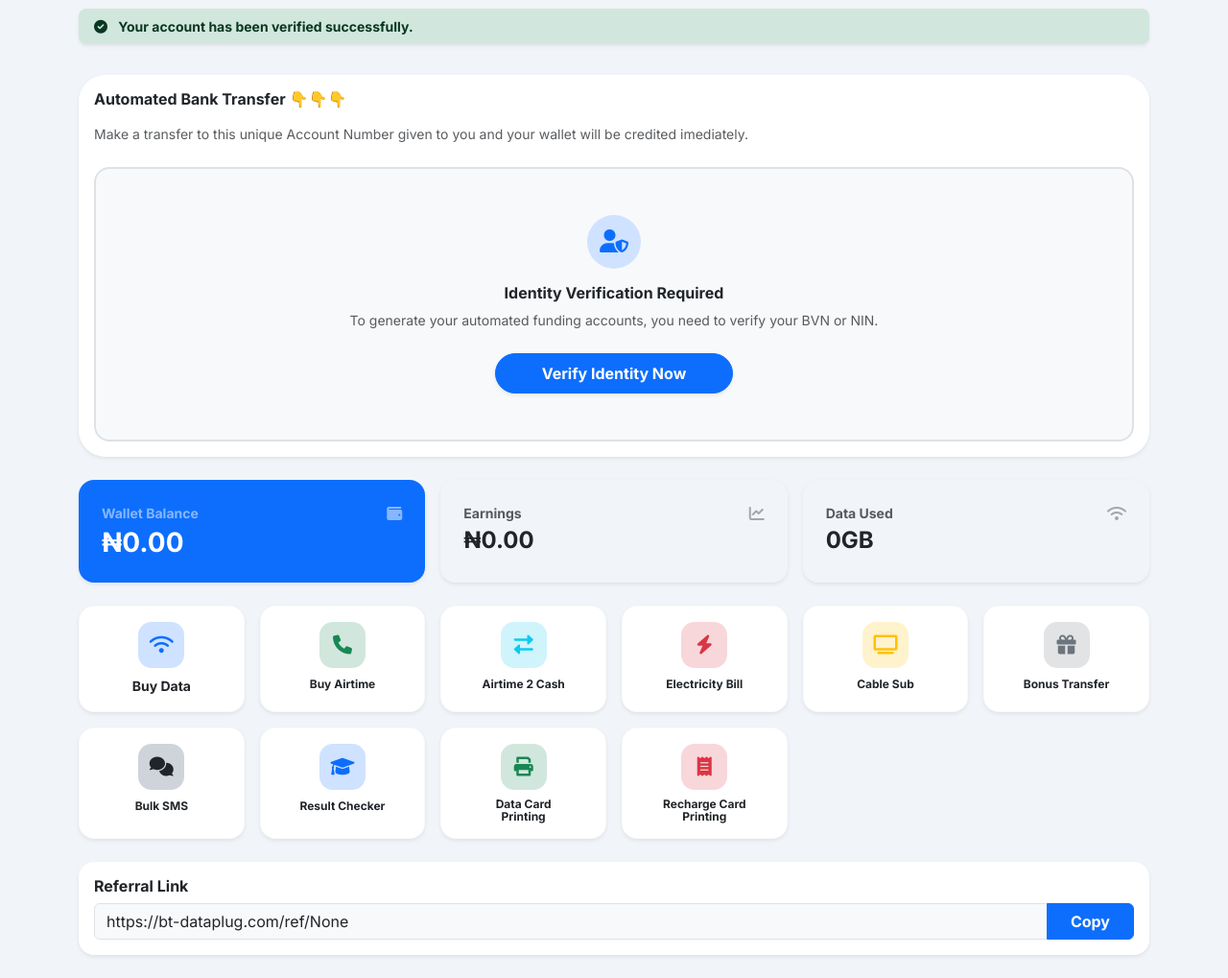
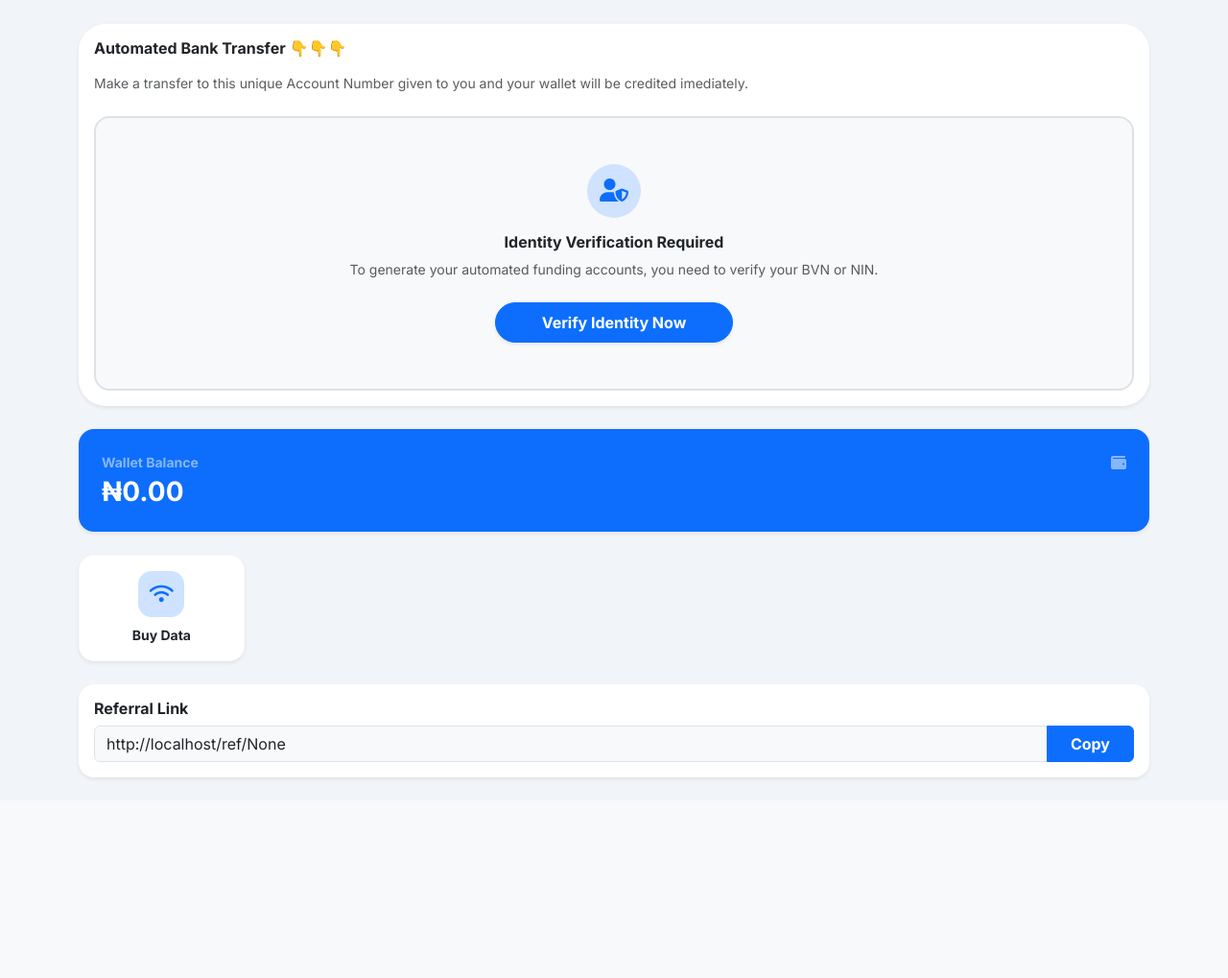
Before and after one commit to Yusuf-Babagana/bt-dataplug, a Django app: template vtu_app/templates/vtu_app/dashboard.html in a window 1280 px wide. Shown: the part 974-1993 px from the top of the page at 96% size. After the commit the page ends 1787 px from the top, so only its background shows below. Run offline with Django 5.2, Linux system fonts and the light colour scheme; the template is opened without the code that fills it, so the values that code supplies are empty; some libraries are stand-ins or nearby versions.

Commit message:
changed the dashboard.html

```diff
--- a/vtu_app/templates/vtu_app/dashboard.html
+++ b/vtu_app/templates/vtu_app/dashboard.html
@@ -19,9 +19,11 @@
         </div>
         {% endif %}
 
+        {% if user.profile.kyc_verified %}
         <div class="alert alert-success border-0 shadow-sm rounded-3 py-2 px-3 fw-bold small">
             <i class="fa fa-check-circle me-2"></i> Your account has been verified successfully.
         </div>
+        {% endif %}
     </div>
 </div>
 
@@ -72,31 +74,13 @@
 </div>
 
 <div class="row g-2 g-md-3 mb-4">
-    <div class="col-12 col-lg-4">
+    <div class="col-12">
         <div class="card border-0 shadow-sm bg-primary text-white p-3 p-md-4 h-100 rounded-4">
             <div class="d-flex justify-content-between align-items-center mb-1">
                 <span class="small text-white-50 fw-bold">Wallet Balance</span>
                 <i class="fa fa-wallet text-white-50"></i>
             </div>
             <h3 class="fw-bold mb-0">₦{{ user.profile.wallet_balance|default:"0.00" }}</h3>
-        </div>
-    </div>
-    <div class="col-6 col-lg-4">
-        <div class="card border-0 shadow-sm p-3 p-md-4 h-100 rounded-4" style="background-color: #f1f5f9;">
-            <div class="d-flex justify-content-between align-items-center mb-1">
-                <span class="small text-muted fw-bold">Earnings</span>
-                <i class="fa fa-chart-line text-muted opacity-50"></i>
-            </div>
-            <h4 class="fw-bold mb-0 text-dark">₦0.00</h4>
-        </div>
-    </div>
-    <div class="col-6 col-lg-4">
-        <div class="card border-0 shadow-sm p-3 p-md-4 h-100 rounded-4" style="background-color: #f1f5f9;">
-            <div class="d-flex justify-content-between align-items-center mb-1">
-                <span class="small text-muted fw-bold">Data Used</span>
-                <i class="fa fa-wifi text-muted opacity-50"></i>
-            </div>
-            <h4 class="fw-bold mb-0 text-dark">0GB</h4>
         </div>
     </div>
 </div>
@@ -152,84 +136,13 @@
             </div>
         </a>
     </div>
-    <div class="col-4 col-md-3 col-lg-2 text-center">
-        <div class="card shadow-sm p-3 action-card h-100">
-            <div class="action-icon bg-success-subtle text-success mb-2">
-                <i class="fa fa-phone fa-lg"></i>
-            </div>
-            <p class="small fw-bold mb-0" style="font-size: 0.75rem;">Buy Airtime</p>
-        </div>
-    </div>
-    <div class="col-4 col-md-3 col-lg-2 text-center">
-        <div class="card shadow-sm p-3 action-card h-100">
-            <div class="action-icon bg-info-subtle text-info mb-2">
-                <i class="fa fa-exchange-alt fa-lg"></i>
-            </div>
-            <p class="small fw-bold mb-0" style="font-size: 0.75rem;">Airtime 2 Cash</p>
-        </div>
-    </div>
-    <div class="col-4 col-md-3 col-lg-2 text-center">
-        <div class="card shadow-sm p-3 action-card h-100">
-            <div class="action-icon bg-danger-subtle text-danger mb-2">
-                <i class="fa fa-bolt fa-lg"></i>
-            </div>
-            <p class="small fw-bold mb-0" style="font-size: 0.75rem;">Electricity Bill</p>
-        </div>
-    </div>
-    <div class="col-4 col-md-3 col-lg-2 text-center">
-        <div class="card shadow-sm p-3 action-card h-100">
-            <div class="action-icon bg-warning-subtle text-warning mb-2">
-                <i class="fa fa-tv fa-lg"></i>
-            </div>
-            <p class="small fw-bold mb-0" style="font-size: 0.75rem;">Cable Sub</p>
-        </div>
-    </div>
-    <div class="col-4 col-md-3 col-lg-2 text-center">
-        <div class="card shadow-sm p-3 action-card h-100">
-            <div class="action-icon bg-secondary-subtle text-secondary mb-2">
-                <i class="fa fa-gift fa-lg"></i>
-            </div>
-            <p class="small fw-bold mb-0" style="font-size: 0.75rem;">Bonus Transfer</p>
-        </div>
-    </div>
-    <div class="col-4 col-md-3 col-lg-2 text-center">
-        <div class="card shadow-sm p-3 action-card h-100">
-            <div class="action-icon bg-dark-subtle text-dark mb-2">
-                <i class="fa fa-comments fa-lg"></i>
-            </div>
-            <p class="small fw-bold mb-0" style="font-size: 0.75rem;">Bulk SMS</p>
-        </div>
-    </div>
-    <div class="col-4 col-md-3 col-lg-2 text-center">
-        <div class="card shadow-sm p-3 action-card h-100">
-            <div class="action-icon bg-primary-subtle text-primary mb-2">
-                <i class="fa fa-graduation-cap fa-lg"></i>
-            </div>
-            <p class="small fw-bold mb-0" style="font-size: 0.75rem;">Result Checker</p>
-        </div>
-    </div>
-    <div class="col-4 col-md-3 col-lg-2 text-center">
-        <div class="card shadow-sm p-3 action-card h-100">
-            <div class="action-icon bg-success-subtle text-success mb-2">
-                <i class="fa fa-print fa-lg"></i>
-            </div>
-            <p class="small fw-bold mb-0" style="font-size: 0.75rem; line-height: 1.1;">Data Card<br>Printing</p>
-        </div>
-    </div>
-    <div class="col-4 col-md-3 col-lg-2 text-center">
-        <div class="card shadow-sm p-3 action-card h-100">
-            <div class="action-icon bg-danger-subtle text-danger mb-2">
-                <i class="fa fa-receipt fa-lg"></i>
-            </div>
-            <p class="small fw-bold mb-0" style="font-size: 0.75rem; line-height: 1.1;">Recharge Card<br>Printing</p>
-        </div>
-    </div>
+    <!-- Add more services as they are implemented -->
 </div>
 
 <div class="card border-0 shadow-sm mt-4 p-3 rounded-4">
     <h6 class="fw-bold text-dark">Referral Link</h6>
     <div class="input-group">
-        <input type="text" class="form-control bg-light" value="https://bt-dataplug.com/ref/{{ user.id }}" readonly
+        <input type="text" class="form-control bg-light" value="{{ request.scheme }}://{{ request.get_host }}/ref/{{ user.id }}" readonly
             id="refLink">
         <button class="btn btn-primary fw-bold px-4"
             onclick="copyToClipboard(document.getElementById('refLink').value)">Copy</button>
```
